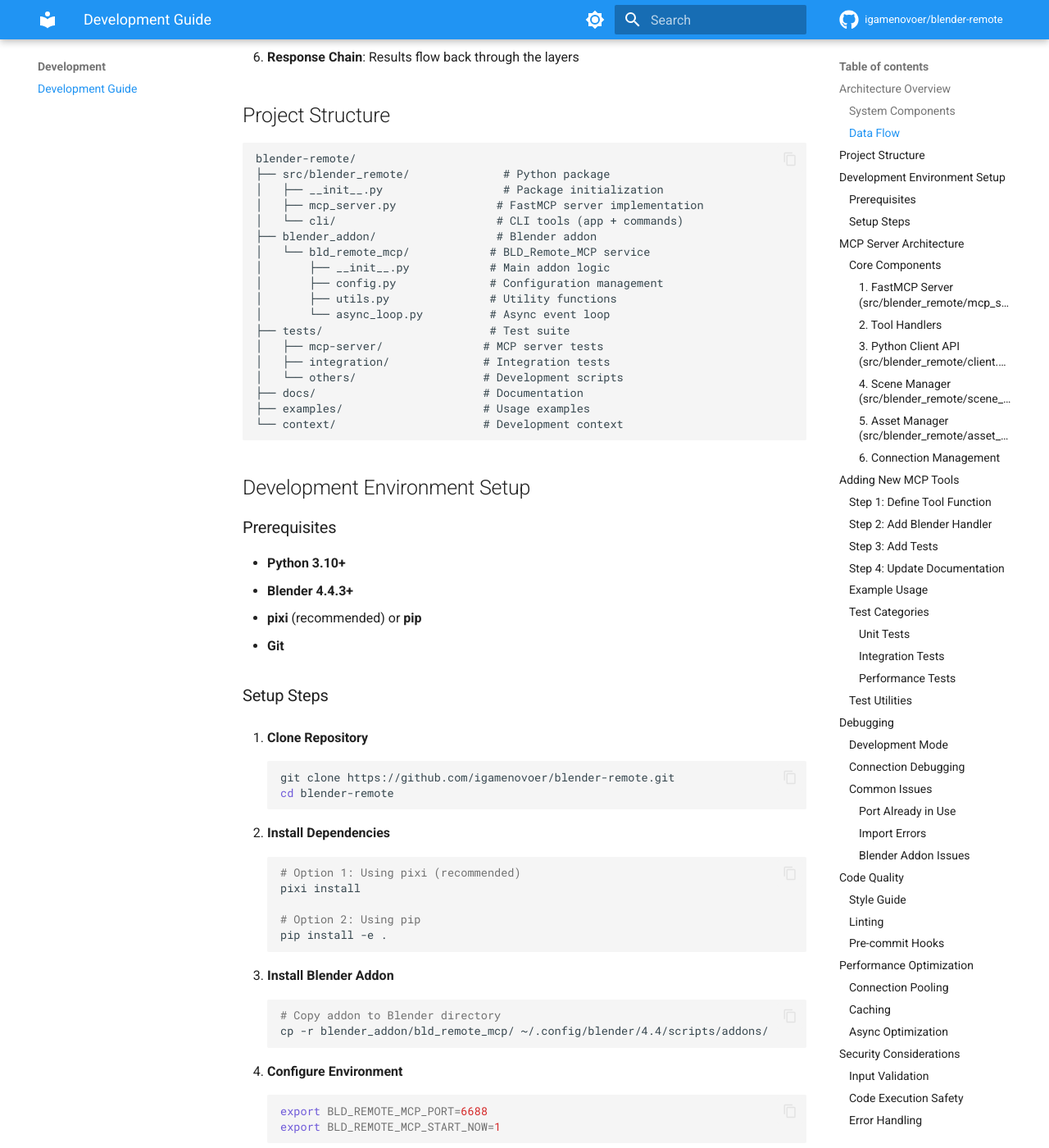
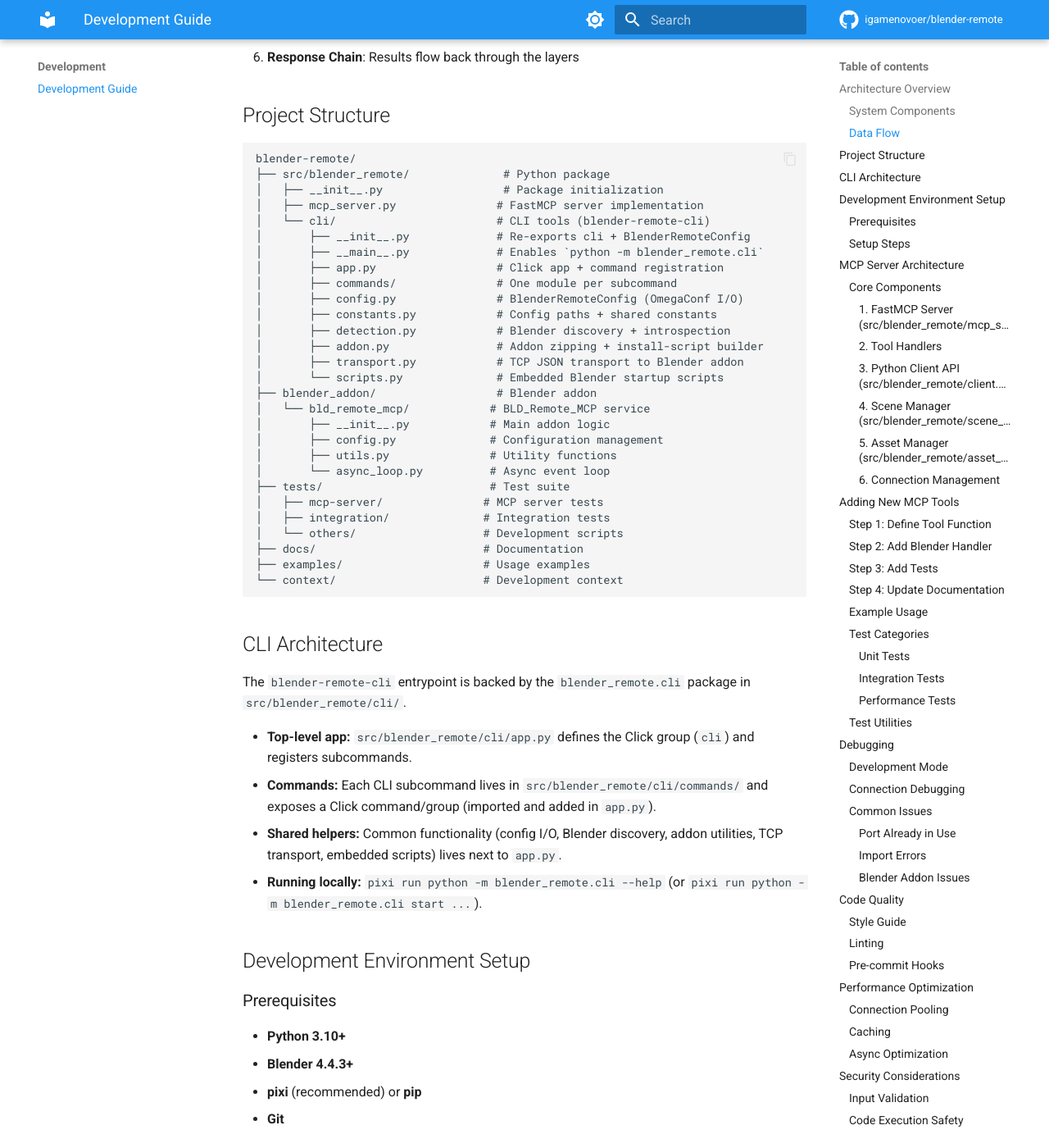
Before and after one commit to igamenovoer/blender-remote, an MkDocs documentation site: the page built from docs/devel/development.md, in a window 1280 px wide and 1400 px high, scrolled down 1481 px. Shown: the whole window at 82% size. Built offline with MkDocs 1.6.1 and Material for MkDocs 9.7.7, drawn with Linux system fonts in a browser that asks for light colours; comment, search, counter and statistics services are not loaded.

Commit message:
docs: reflect CLI package split
Update dev guide and CLI reference to point at src/blender_remote/cli/ and python -m blender_remote.cli.

````diff
--- a/docs/devel/development.md
+++ b/docs/devel/development.md
@@ -24,7 +24,17 @@ blender-remote/
 ├── src/blender_remote/              # Python package
 │   ├── __init__.py                  # Package initialization
 │   ├── mcp_server.py               # FastMCP server implementation
-│   └── cli/                        # CLI tools (app + commands)
+│   └── cli/                        # CLI tools (blender-remote-cli)
+│       ├── __init__.py             # Re-exports cli + BlenderRemoteConfig
+│       ├── __main__.py             # Enables `python -m blender_remote.cli`
+│       ├── app.py                  # Click app + command registration
+│       ├── commands/               # One module per subcommand
+│       ├── config.py               # BlenderRemoteConfig (OmegaConf I/O)
+│       ├── constants.py            # Config paths + shared constants
+│       ├── detection.py            # Blender discovery + introspection
+│       ├── addon.py                # Addon zipping + install-script builder
+│       ├── transport.py            # TCP JSON transport to Blender addon
+│       └── scripts.py              # Embedded Blender startup scripts
 ├── blender_addon/                  # Blender addon
 │   └── bld_remote_mcp/            # BLD_Remote_MCP service
 │       ├── __init__.py            # Main addon logic
@@ -39,6 +49,15 @@ blender-remote/
 ├── examples/                     # Usage examples
 └── context/                      # Development context
 ```
+
+## CLI Architecture
+
+The `blender-remote-cli` entrypoint is backed by the `blender_remote.cli` package in `src/blender_remote/cli/`.
+
+- **Top-level app:** `src/blender_remote/cli/app.py` defines the Click group (`cli`) and registers subcommands.
+- **Commands:** Each CLI subcommand lives in `src/blender_remote/cli/commands/` and exposes a Click command/group (imported and added in `app.py`).
+- **Shared helpers:** Common functionality (config I/O, Blender discovery, addon utilities, TCP transport, embedded scripts) lives next to `app.py`.
+- **Running locally:** `pixi run python -m blender_remote.cli --help` (or `pixi run python -m blender_remote.cli start ...`).
 
 ## Development Environment Setup
 
````
Also changed, not shown: CLAUDE.md (+2 -2 lines), docs/manual/cli-tool.md (+1 -0 lines).
